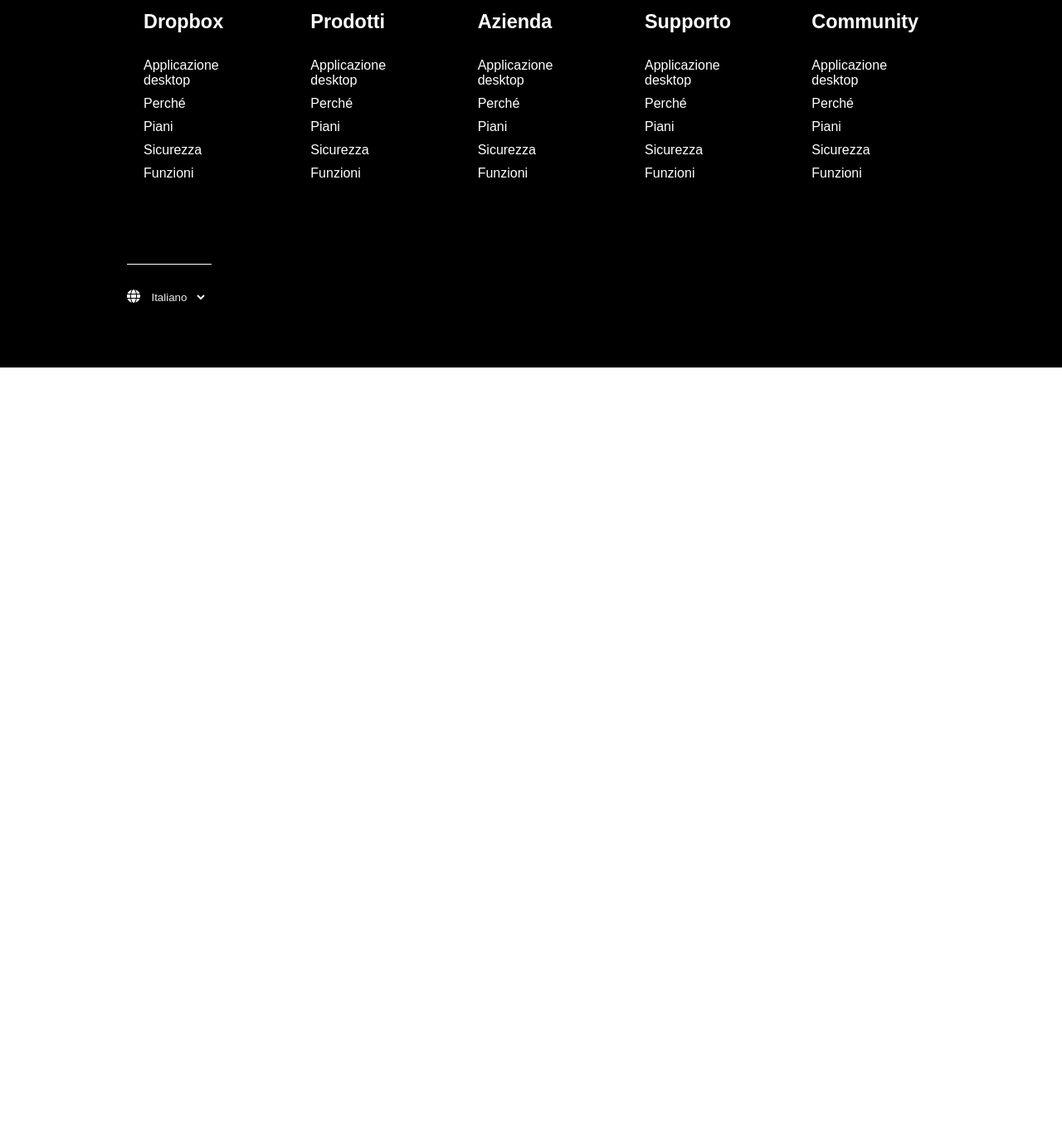
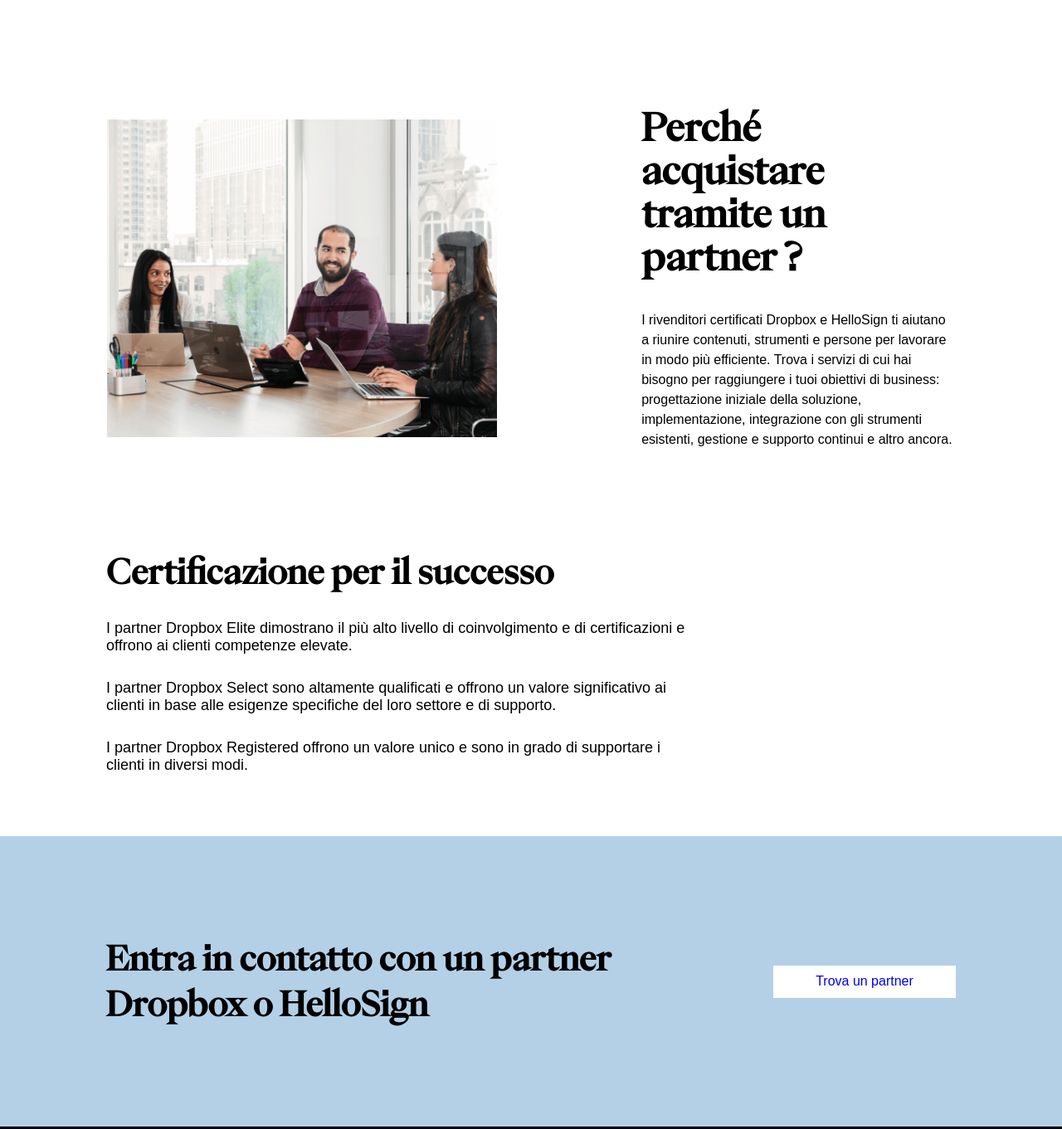
Before and after one commit to LorenzoCastiglion/htmlcss-dropbox, a plain HTML site: page partner.html in a window 1280 px wide. Shown: the part 775-2136 px from the top of the page at 83% size. Before the commit the page ends 1218 px from the top, so only its background shows below. Drawn offline with Linux system fonts and the light colour scheme.

Commit message:
fine pagina bonus

```diff
--- a/css/partner.css
+++ b/css/partner.css
@@ -56,8 +56,12 @@ body {
 }
 
 .nav-flex{
+    width: 100%;
     display: flex;
     justify-content: space-between;
+    position: fixed;
+    z-index: 1000;
+    background-color: var(--white);
 }
 
 ul{
@@ -148,55 +152,145 @@ ul#menu ul a:hover{
 
 /* main */
 
+/* sezione uno + container e flexbox */
+
 h1{
     font-family: "eiko";
     color: var(--bordeaux);
+    font-size: 60px;
 }
 
-.flex p{
-    margin: 15% 0;
+.schedauno {
+
+    background-color: var(--azure);
+    margin-bottom: 120px;
+    position: relative;
+
 }
 
-.flex a:visited{
-    color: var(--black);
+.container {
+    display: flex;
+    height: auto;
+    padding: 120px 0;
+    flex-direction: row;
+    align-items: center;
+    flex-wrap: nowrap;
+    justify-content: space-between;
+    max-width: 1080px;
+    margin-left: auto;
+    margin-right: auto;
+    width: 80%;
 }
 
-.flex a{
-    border: 1px solid var(--grey);
+.txt-uno{
+    flex: 0 0 auto;
+    width: 54%;
+    margin-bottom: 0;
+}
+
+.pic{
+    flex: 0 0 auto;
+    width: 46%;
+    margin-right: -45px;
+}
+
+.img-scheda{
+
+    display: block;
+    height: auto;
+    min-height: 60px;
+    width: auto;
+    max-width: 100%;
+    margin-left: auto;
+    margin-right: auto;
+
+}
+
+.txt-uno > p {
+    margin: 6% 0;
+    padding-right: 30% ;
+    font-size: 20px;
+}
+
+.txt-uno > a{
     background-color: var(--white);
     text-decoration: none;
-    color: var(--black);
     padding: 2% 8%;
 }
 
-.schedauno{
-    width: 100%;
-    background-color: var(--azure);
+/* sezione due */
+
+.txt-due{
+   align-self: stretch;
+    max-width: 37%;
 }
 
-.pic{
-    flex-basis: 50%;
+.txt-due > h2{
+    font-family: "eiko";
+    font-size: 45px;
+    padding-right: 50px;
+    line-height: 1.15;
 }
 
-.txt{
-    flex-basis: 45%;
+.txt-due > p{
+    margin-top: 40px;
+    line-height: 1.5;
+    font-size: 16px;
 }
 
-.img-scheda{
-    width: 120%;
+/* sezione tre */
+
+#txt-white-container{
+    margin-bottom: 75px;
+    margin-left: 10%;
+    margin-right: 20%;
+}
+
+.flex-white{
+    width: 80%;
+    height: auto;
+    max-width: 1080px;
+    display: flex;
+    flex-flow: column;
+    row-gap: 30px;
+}
+
+.flex-white > p{
+    font-size: 18px;
+}
+
+.flex-white > h3{
+    font-family: "eiko";
+    font-size: 40px ;
 }
 
 
-.flex{
+/* sezione quattro */
+
+.schedaquattro{
+    background-color: var(--azure);
+    height: auto;
     width: 100%;
-    margin-left: auto;
-    margin-right: auto;
-    max-width: 1080px;
-    align-items: center;
-    display: flex;
-    padding: 8%;
-    justify-content: space-between;
 }
+
+.end-section > h3{
+    width: 60%;
+    font-family: "eiko";
+    font-size: 40px;
+}
+
+.end-section > a{
+    background-color: var(--white);
+    text-decoration: none;
+    padding: 1% 5%;
+}
+
+
+
+
+
+
+
 
 /* main end */
 
--- a/partner.html
+++ b/partner.html
@@ -58,22 +58,82 @@
 
     <main>
 
+
         <section class="schedauno">
+            <div class="flex container">
 
-            <div class="flex" >
-                <div class="txt">
+                <div id="testo" class="txt-uno">
                     <h1>Trova il tuo partner Dropbox o HelloSign di fiducia. </h1>
                     <p>Entra in contatto con partnr affidabili che vendono, gestiscono, integrano o supportano le soluzioni DropBox e HelloSign.</p>
                     <a href="#">Trova un partner</a>
                 </div>
 
                 <div class="pic">
-                    <img class="img-scheda" src="./img/partner.png" alt="">
+                    <div class="pic-wrap">
+                        <img class="img-scheda" src="./img/partner.png" alt="Due uomini che parlano di come trovare un partner Dropbox affidabile">
+                    </div>
                 </div>
+
+            </div>
+        </section>
+
+        <section class="schedadue">
+            <div class="flex container">
+
+                <div class="pic">
+                    <div class="pic-wrap">
+                        <img class="img-scheda" src="./img/meeting.png" alt="Due uomini che parlano di come trovare un partner Dropbox affidabile">
+                    </div>
+                </div>
+
+                <div id="testo" class="txt-due">
+                    <h2>Perch&eacute; acquistare tramite un partner &quest;</h2>
+                    <p>I rivenditori certificati Dropbox e HelloSign ti aiutano a riunire contenuti, strumenti e persone per lavorare in modo più efficiente. Trova i servizi di cui hai bisogno per raggiungere i tuoi obiettivi di business: progettazione iniziale della soluzione, implementazione, integrazione con gli strumenti esistenti, gestione e supporto continui e altro ancora.</p>
+
+                </div>
+
+
+
+            </div>
+        </section>
+
+        <section>
+
+            <div id="txt-white-container">
+                <div class="flex-white">
+                    <h3>
+                        Certificazione per il successo
+                    </h3>
+                    <p>
+                        I partner Dropbox Elite dimostrano il più alto livello di coinvolgimento e di certificazioni e offrono ai clienti competenze elevate.
+                    </p>
+                    <p>
+                        I partner Dropbox Select sono altamente qualificati e offrono un valore significativo ai clienti in base alle esigenze specifiche del loro settore e di supporto.
+                    </p>
+                    <p>
+                        I partner Dropbox Registered offrono un valore unico e sono in grado di supportare i clienti in diversi modi.
+
+                    </p>
+                </div>
+            </div>
+
+        </section>
+
+
+        <section class="schedaquattro">
+
+            <div class="container end-section">
+                <h3>
+                    Entra in contatto con un partner Dropbox o HelloSign
+                </h3>
+
+                <a href="#">Trova un partner</a>
             </div>
 
 
         </section>
+
+
 
     </main>
 
```
